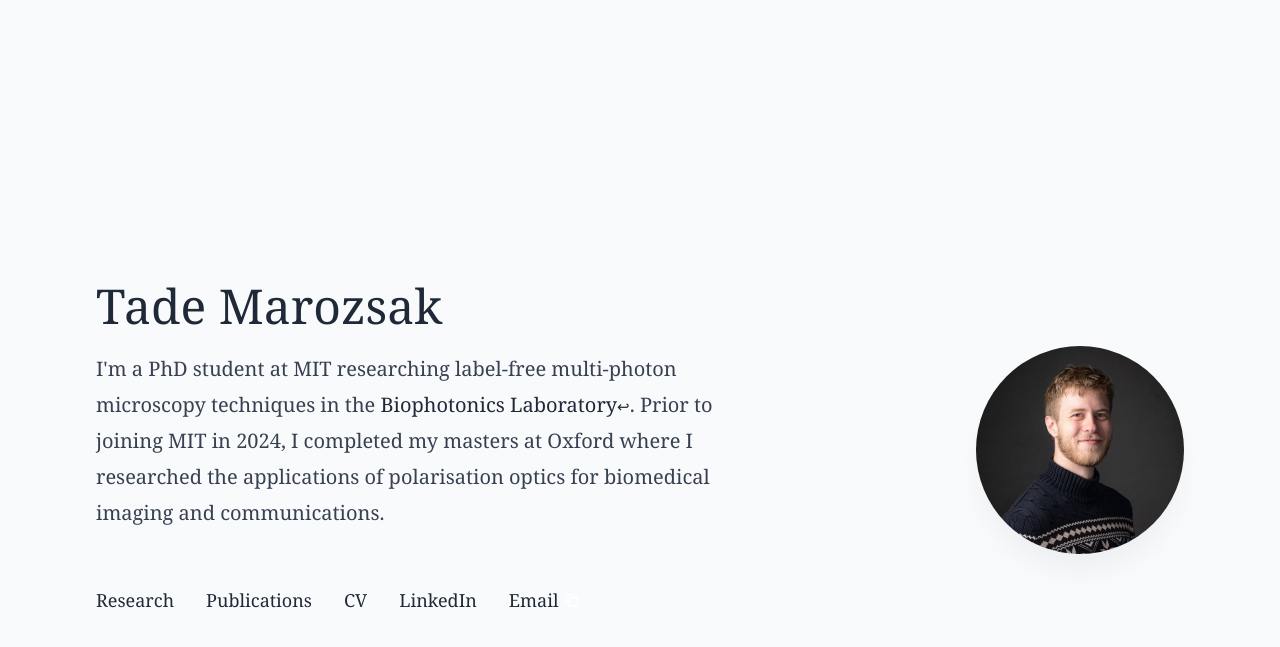
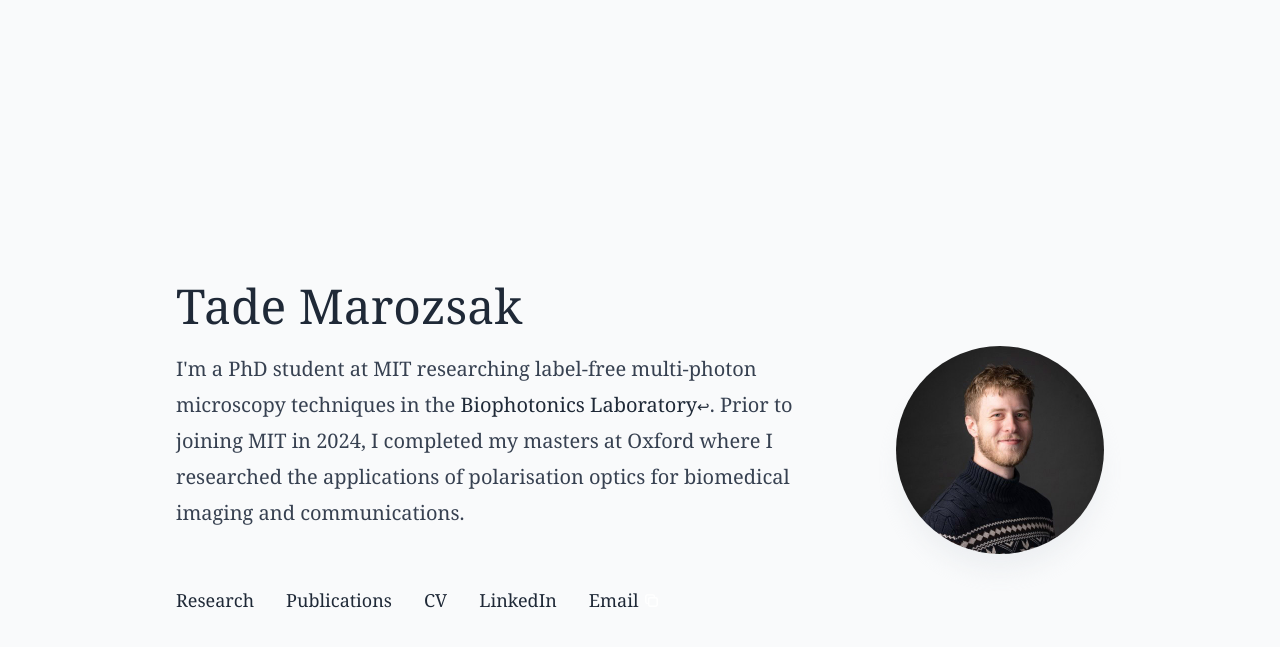
Before and after one commit to tademarozsak/tademarozsak.github.io, a Jekyll site: the page built from index.html, in a window 1280 px wide. Shown: the top 647 px of the page. Built offline with Jekyll 4.4.1, drawn with Linux system fonts in a browser that asks for light colours; some web fonts are replaced.

Commit message:
Centre the home page's text and photo together
The text column is only as wide as the bio, so the photo sits a gap's
width after it instead of at the far right, and the two are centred as
one group. The bio's width and line breaks are unchanged.

Co-Authored-By: Claude Opus 5.5 <noreply@anthropic.com>

```diff
--- a/_includes/css/pages.css
+++ b/_includes/css/pages.css
@@ -89,10 +89,14 @@
 @media (min-width: 48rem) {
   .hero {
     flex-direction: row;
+    justify-content: center;
     gap: var(--space-7);
   }
 
+  /* Only as wide as the text (the bio stops at --reading-width), so the
+     photo sits a gap's width after it, and the two are centred together. */
   .hero__copy {
+    flex-grow: 0;
     text-align: left;
   }
 
```
